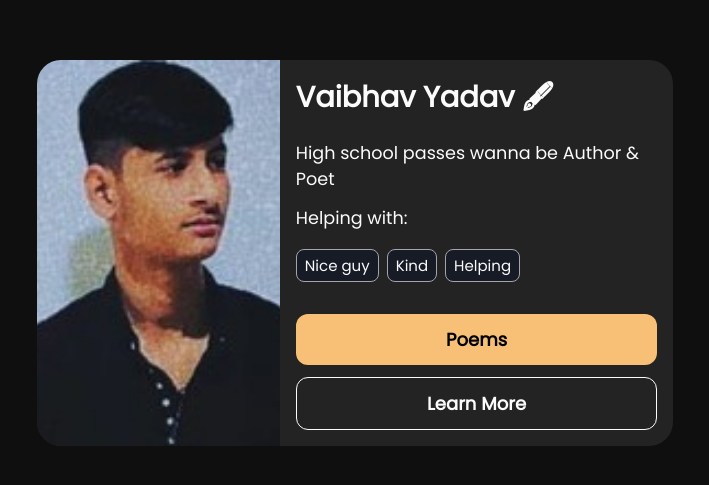
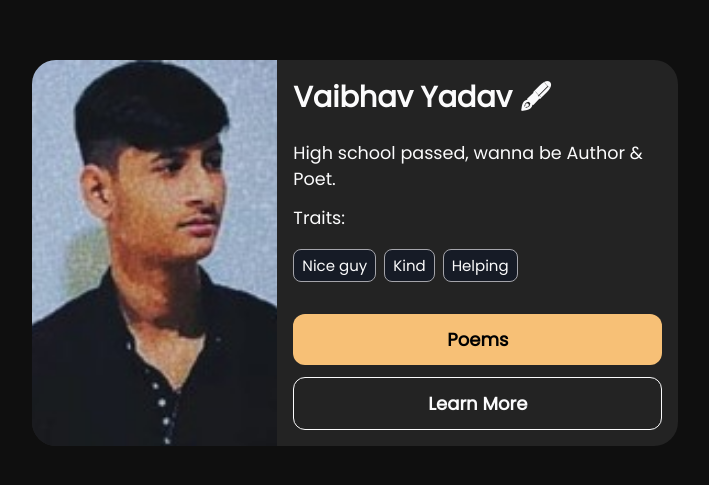
Before and after one commit to astrojayx/Profile-card, a plain HTML site: page index.html in a window 1280 px wide. Shown: the part 171-656 px from the top of the page, without its empty margins (285-994 px from the left). Drawn offline with Linux system fonts and the light colour scheme.

Commit message:
Update index.html

```diff
--- a/index.html
+++ b/index.html
@@ -19,9 +19,9 @@
             <div class='content'>
                 <h2>Vaibhav Yadav 🖋</h2>
                 <p>
-                   High school passes wanna be Author & Poet
+                   High school passed, wanna be Author & Poet.
                 </p>
-                <p>Helping with:</p>
+                <p>Traits:</p>
                 <ul class="chips">
                     <li class="chip">Nice guy</li>
                     <li class="chip">Kind</li>
@@ -31,7 +31,7 @@
                     <a href="poem.html">
                         Poems
                     </a>
-                    <a href="#learn-more" class="secondary">
+                    <a href="https://github.com/astrojayx" class="secondary">
                         Learn More
                     </a>
                 </div>
```
